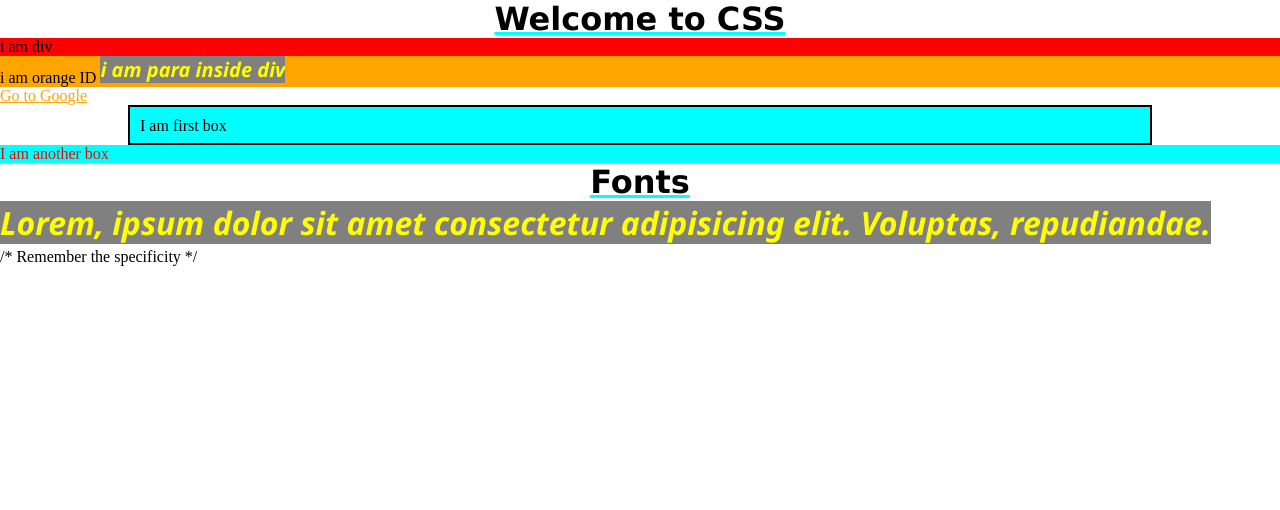
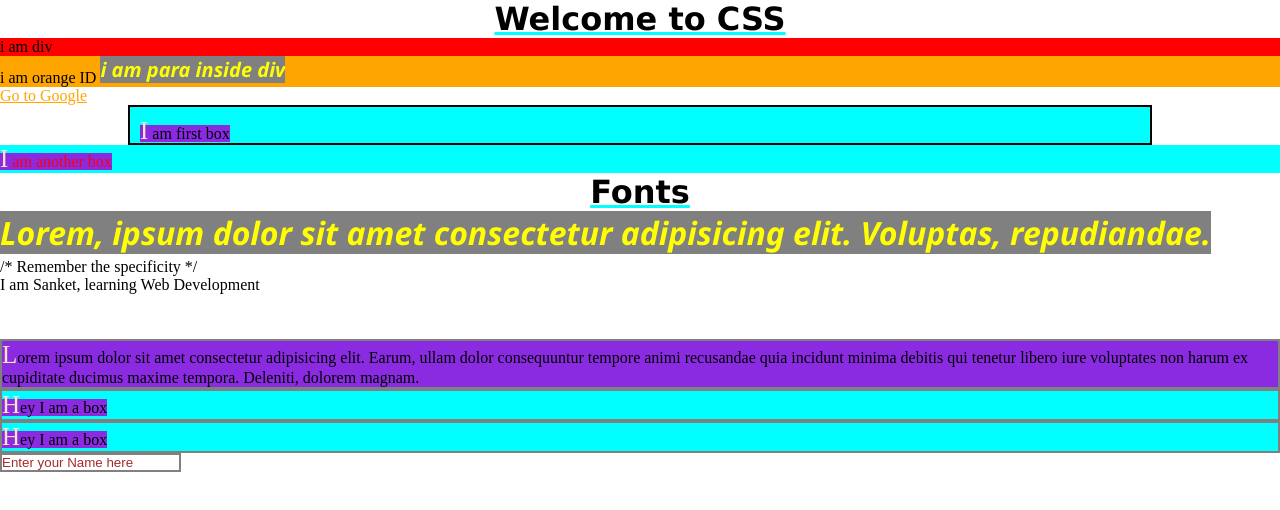
Before and after one commit to Sanket80/Web-Development, a plain HTML site: page CSS/CSS Basics/index.html in a window 1280 px wide. Drawn offline with Linux system fonts and the light colour scheme.

Commit message:
Advance Selectors

```diff
--- a/CSS/CSS Basics/index.html
+++ b/CSS/CSS Basics/index.html
@@ -93,6 +93,45 @@
             font-size: 2em; /*2em -> 2 times the font size from parent, font property will inheritate , i.e 18*2*/
         }
         /* vmin -> for desktop vmin is height and for mobile vmin is width */
+
+        <!-- .box:first-child{
+            background-color: blueviolet;
+        } -->
+
+        .box::first-line{
+            background-color: blueviolet;
+        }
+
+        .boxes *{
+            color: black;
+            border: 2px solid gray;
+        }
+
+        [data-color = "primary"]{
+            margin-top: 45px;
+        }
+
+        .boxes:nth-child(even){
+            background-color: burlywood;
+        }
+
+        .boxes::before{
+            content: "I am Sanket, learning Web Development";
+        }
+
+        ::selection{
+            background-color: black;
+            color: yellow;
+        }
+
+        .box::first-letter{
+            color: bisque;
+            font-size: 25px;
+        }
+
+        input::placeholder{
+            color: brown;
+        }
     </style>
 </head>
 
@@ -117,6 +156,13 @@
     </div>
 
     /* Remember the specificity */
+
+    <div class="boxes">
+        <div data-color="primary" class="box">Lorem ipsum dolor sit amet consectetur adipisicing elit. Earum, ullam dolor consequuntur tempore animi recusandae quia incidunt minima debitis qui tenetur libero iure voluptates non harum ex cupiditate ducimus maxime tempora. Deleniti, dolorem magnam.</div>
+        <div class="box">Hey I am a box</div>
+        <div class="box">Hey I am a box</div>
+        <input type="text" placeholder="Enter your Name here">
+    </div>
 </body>
 
 </html>
```
